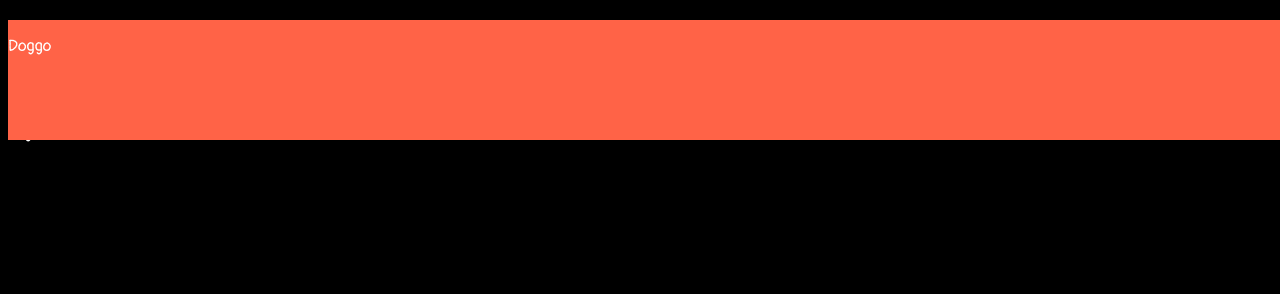
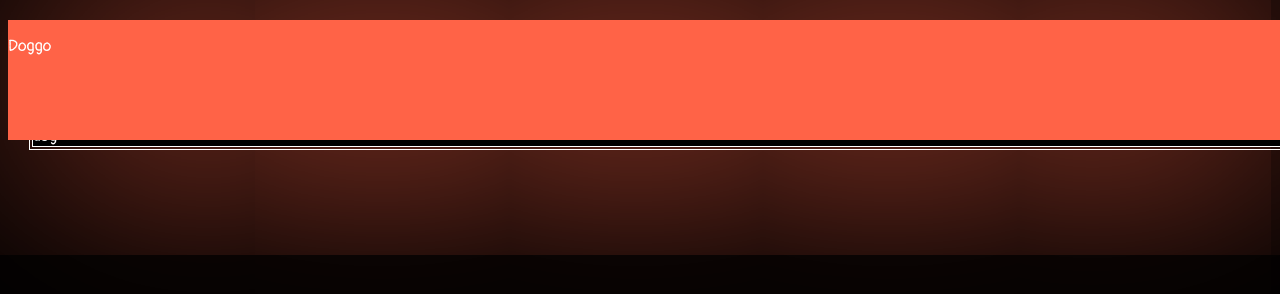
Before and after one commit to slidecode/my-dog, a plain HTML site: page index.html in a window 1280 px wide. Drawn offline with Linux system fonts and the light colour scheme.

Commit message:
Update index.html

```diff
--- a/index.html
+++ b/index.html
@@ -15,6 +15,11 @@
         background-color: black;
         width: 100%;
         height: 250%;
+        margin: 25px;
+        outline-style: double;
+        outline-color: white;
+        outline-width: 4px;
+        box-shadow: 0 0 50em tomato;
       }
 
       .header {
```
